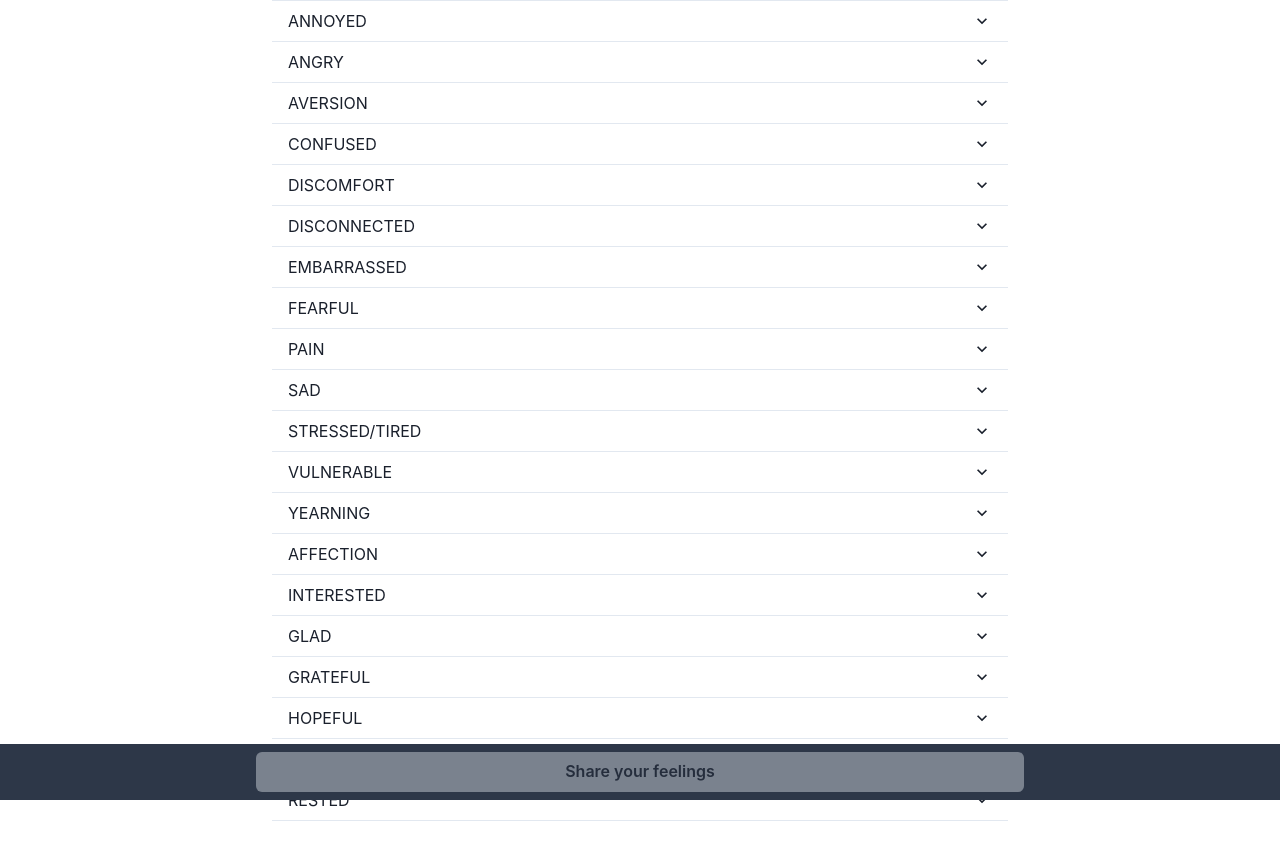
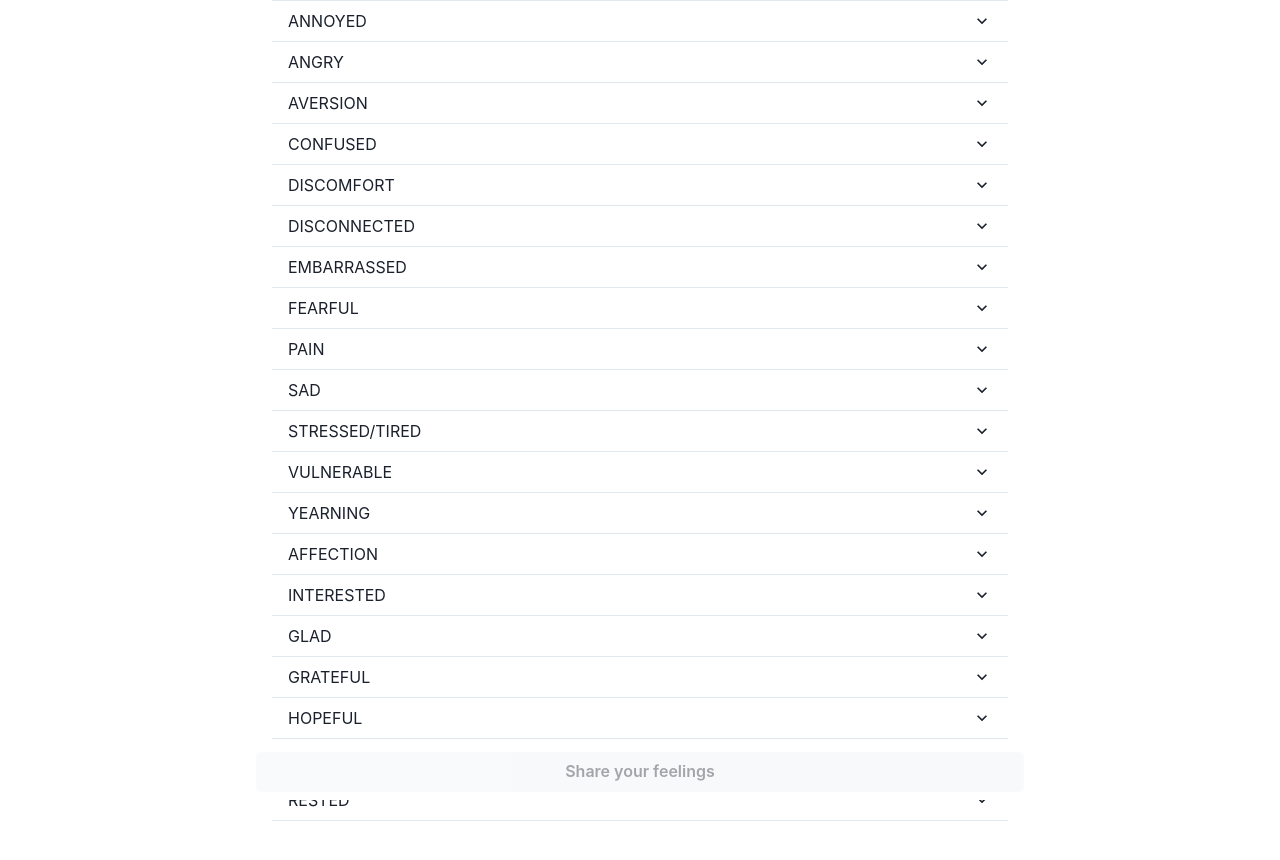
Before and after one commit to xyden/GoDeeper, a React (Create React App) app: page / in a window 1280 px wide. Shown: the top 860 px of the page. Built offline with nearby package versions, Linux system fonts and the light colour scheme.

Commit message:
Added theme and stylings

```diff
--- a/src/App.js
+++ b/src/App.js
@@ -3,6 +3,7 @@ import { BrowserRouter as Router, Routes, Route } from "react-router-dom";
 import { ChakraProvider } from "@chakra-ui/react";
 import EmotionList from "./EmotionList";
 import EmotionForm from "./EmotionForm";
+import theme from './theme'; // Import your custom theme
 
 const App = () => {
   const [selectedEmotions, setSelectedEmotions] = useState([]);
@@ -12,7 +13,7 @@ const App = () => {
   };
 
   return (
-    <ChakraProvider colorMode="dark">
+    <ChakraProvider theme={theme}>
       <Router>
         <Routes>
           <Route path="/form" element={<EmotionForm onSubmit={handleSubmit} />} />
--- a/src/EmotionForm.js
+++ b/src/EmotionForm.js
@@ -1,6 +1,6 @@
 import React, { useState } from "react";
 import { useNavigate } from 'react-router-dom';
-import { Box, Checkbox, Accordion, AccordionItem, AccordionButton, AccordionPanel, AccordionIcon, Button, Container, Flex, Stack } from "@chakra-ui/react";
+import { Box, Checkbox, Accordion, AccordionItem, AccordionButton, AccordionPanel, AccordionIcon, Button, Container, Flex, Stack, useColorMode } from "@chakra-ui/react";
 
 const emotionsData = {
   "ANNOYED": ["Bitter", "Edgy", "Exasperated", "Frustrated", "Grumpy", "Impatient", "Irritable", "Irked"],
@@ -45,10 +45,12 @@ function EmotionForm({ onSubmit }) {
   const handleSubmit = (e) => {
     e.preventDefault();
     onSubmit(selectedEmotions);
+    console.log(selectedEmotions);
     navigate("/list");
   };
 
   const isSubmitDisabled = selectedEmotions.length === 0;
+  const { colorMode } = useColorMode();
 
   return (
     <Box as="form" onSubmit={handleSubmit}>
@@ -67,7 +69,7 @@ function EmotionForm({ onSubmit }) {
               <AccordionPanel pb={4}>
                 <Stack spacing={0}>
                   {emotionsData[category].map((emotion) => (
-                    <Checkbox key={emotion} height="44px" onChange={() => handleCheckboxChange(emotion, category)}>
+                    <Checkbox key={emotion} height="48px" onChange={() => handleCheckboxChange(emotion, category)}>
                       {emotion}
                     </Checkbox>
                   ))}
@@ -78,7 +80,11 @@ function EmotionForm({ onSubmit }) {
         </Accordion>
       </Container>
 
-        <Flex position="sticky" bottom="0" bg="gray.700" width="100%" justify="center" px="4" py="2">
+        <Flex
+          position="sticky"
+          bottom="0"
+          bg={colorMode === 'light' ? 'white' : 'gray.700'}
+          width="100%" justify="center" px="4" py="2">
           <Button type="submit" isDisabled={isSubmitDisabled} flex="1" maxW="container.md">Share your feelings</Button>
         </Flex>
 
--- /dev/null
+++ b/src/theme.js
@@ -0,0 +1,15 @@
+// theme.js
+
+// 1. import `extendTheme` function
+import { extendTheme } from '@chakra-ui/react'
+
+// 2. Add your color mode config
+const config = {
+  initialColorMode: 'light',
+  useSystemColorMode: true,
+}
+
+// 3. extend the theme
+const theme = extendTheme({ config })
+
+export default theme
```
